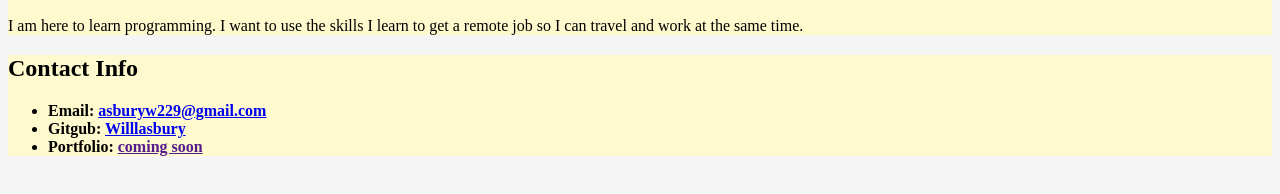
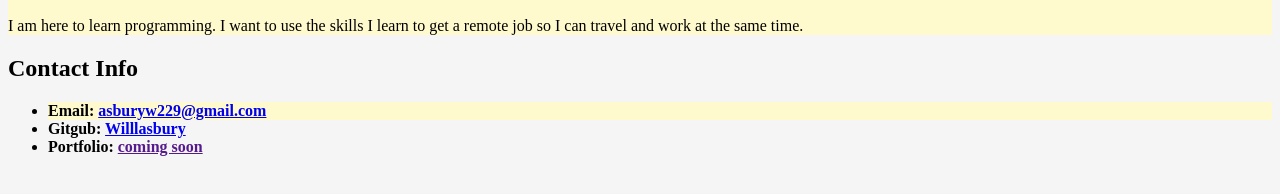
Before and after one commit to Willlasbury/second-day, a plain HTML site: page index.html in a window 1280 px wide. Shown: the part 280-474 px from the top of the page. Drawn offline with Linux system fonts and the light colour scheme.

Commit message:
added classes to styling

```diff
--- a/index.html
+++ b/index.html
@@ -15,25 +15,25 @@
         a remote job so I can travel and work at the same time.
       </p>
     </section>
-    <section class="lesson">
+    <section>
       <h2>Contact Info</h2>
       <ul>
-        <li font-weight: 900>
+        <li id="email" font-weight: 900>
           Email:
-          <a href="#asburyw229@gmail.com" target="_blank" rel="noreferrer"
+          <a href="asburyw229@gmail.com" target="_blank" rel="noreferrer"
             >asburyw229@gmail.com</a
           >
         </li>
-        <li>
+        <li id="github">
           Gitgub:
           <a
-            href="#https://github.com/Willlasbury/"
+            href="https://github.com/Willlasbury/"
             target="_blank"
             rel="noreferrer"
             >Willlasbury</a
           >
         </li>
-        <li>Portfolio: <a href="">coming soon</a></li>
+        <li id="portfolio">Portfolio: <a href="" target="_blank" rel="noreferrer">coming soon</a></li>
       </ul>
     </section>
   </body>
--- a/style.css
+++ b/style.css
@@ -10,7 +10,22 @@ img {
 .lesson {
     background-color: lemonchiffon;
 }
-
+/*
 li {
     font-weight: 900;
+} */
+
+#email {
+    font-weight: bold;
+    background-color: lemonchiffon;
 }
+
+
+#github {
+    font-weight: bold;
+    background-color: inherit email;
+}
+
+#portfolio {
+    font-weight: bold;
+}
```
